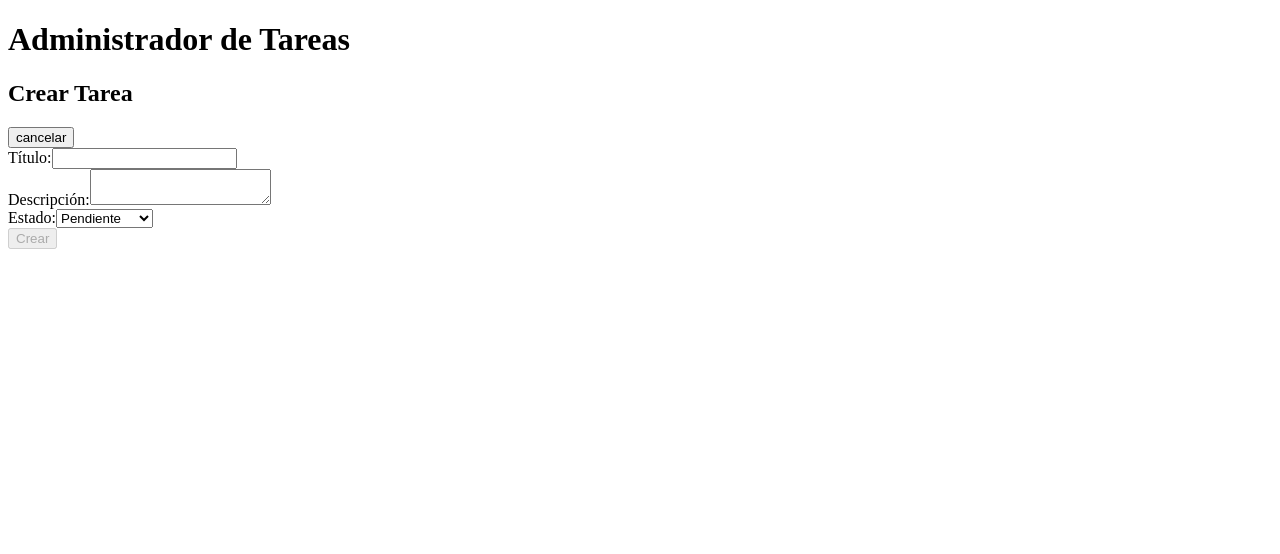
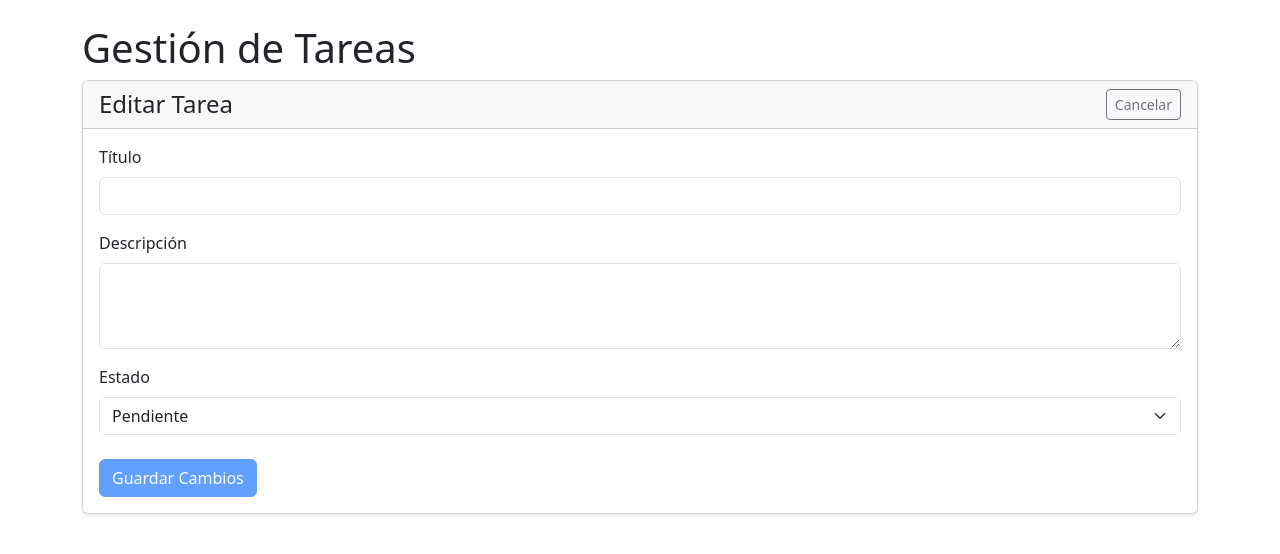
Before and after one commit to HBlaster/tareasFront-forteInnovation, an Angular app: page /tarea/editar/1 in a window 1280 px wide. Shown: the top 554 px of the page. Built offline with nearby package versions, Linux system fonts and the light colour scheme; no server answers.

Commit message:
sweetAlert Added

```diff
--- a/angular.json
+++ b/angular.json
@@ -35,6 +35,7 @@
               "src/assets"
             ],
             "styles": [
+              "node_modules/bootstrap/dist/css/bootstrap.min.css",
               "src/styles.css"
             ],
             "scripts": []
--- a/package.json
+++ b/package.json
@@ -18,7 +18,9 @@
     "@angular/platform-browser": "^17.3.0",
     "@angular/platform-browser-dynamic": "^17.3.0",
     "@angular/router": "^17.3.0",
+    "bootstrap": "^5.3.7",
     "rxjs": "~7.8.0",
+    "sweetalert2": "^11.22.1",
     "tslib": "^2.3.0",
     "zone.js": "~0.14.3"
   },
--- a/src/app/app.component.html
+++ b/src/app/app.component.html
@@ -1,2 +1,4 @@
-<h1>Administrador de Tareas</h1>
-<router-outlet></router-outlet>
+<div class="container mt-4">
+    <h1>Gestión de Tareas</h1>
+  <router-outlet></router-outlet>
+</div>
--- a/src/app/components/tareas/tarea-form/tarea-form.component.html
+++ b/src/app/components/tareas/tarea-form/tarea-form.component.html
@@ -1,30 +1,51 @@
-<h2>Crear Tarea</h2>
-<button routerLink="/tareas">cancelar</button>
+<div class="card shadow-sm">
+  <div class="card-header d-flex justify-content-between align-items-center">
+    <h4 class="mb-0">{{ id ? 'Editar Tarea' : 'Crear Tarea' }}</h4>
+    <a routerLink="/tareas" class="btn btn-outline-secondary btn-sm">Cancelar</a>
+  </div>
+
+  <div class="card-body">
     <form [formGroup]="tareaForm" (ngSubmit)="guardarTarea()">
-  <div>
-    <label for="titulo">Título:</label>
-    <input id="titulo" type="text" formControlName="titulo">
-    <div *ngIf="tareaForm.get('titulo')?.invalid && tareaForm.get('titulo')?.touched">
+      <div class="mb-3">
+        <label for="titulo" class="form-label">Título</label>
+        <input
+          id="titulo"
+          type="text"
+          class="form-control"
+          formControlName="titulo"
+          [ngClass]="{ 'is-invalid': tareaForm.get('titulo')?.invalid && tareaForm.get('titulo')?.touched }"
+        />
+        <div class="invalid-feedback">
           El título es obligatorio.
         </div>
       </div>
 
-  <div>
-    <label for="descripcion">Descripción:</label>
-    <textarea id="descripcion" formControlName="descripcion"></textarea>
-    <div *ngIf="tareaForm.get('descripcion')?.invalid && tareaForm.get('descripcion')?.touched">
+      <div class="mb-3">
+        <label for="descripcion" class="form-label">Descripción</label>
+        <textarea
+          id="descripcion"
+          class="form-control"
+          formControlName="descripcion"
+          rows="3"
+          [ngClass]="{ 'is-invalid': tareaForm.get('descripcion')?.invalid && tareaForm.get('descripcion')?.touched }"
+        ></textarea>
+        <div class="invalid-feedback">
           La descripción es obligatoria.
         </div>
       </div>
 
-  <div>
-    <label for="estado">Estado:</label>
-    <select id="estado" formControlName="estado">
+      <div class="mb-4">
+        <label for="estado" class="form-label">Estado</label>
+        <select id="estado" class="form-select" formControlName="estado">
           <option [value]="estadoTarea.Pendiente">Pendiente</option>
           <option [value]="estadoTarea.EnProgreso">En Progreso</option>
           <option [value]="estadoTarea.Completada">Completada</option>
         </select>
       </div>
 
-  <button type="submit" [disabled]="tareaForm.invalid">Crear</button>
+      <button type="submit" class="btn btn-primary" [disabled]="tareaForm.invalid">
+        {{ id ? 'Guardar Cambios' : 'Crear Tarea' }}
+      </button>
     </form>
+  </div>
+</div>
--- a/src/app/components/tareas/tarea-form/tarea-form.component.ts
+++ b/src/app/components/tareas/tarea-form/tarea-form.component.ts
@@ -2,7 +2,10 @@ import { Component, OnInit } from '@angular/core';
 import { FormBuilder, FormGroup, Validators } from '@angular/forms';
 import { Tarea, EstadoTarea } from '../../../models/tarea.model';
 import { TareaService } from '../../../services/tarea.service';
+import {NotificationService} from '../../../services/notification.service';
 import { ActivatedRoute, Router } from '@angular/router';
+import Swal from 'sweetalert2';
+
 
 @Component({
   selector: 'app-tarea-form',
@@ -19,7 +22,8 @@ export class TareaFormComponent implements OnInit {
     private fb: FormBuilder,
     private tareaService: TareaService,
     private route: ActivatedRoute,
-    private router: Router
+    private router: Router,
+    private notificationService: NotificationService
   ) {}
 
   ngOnInit(): void {
@@ -45,8 +49,6 @@ export class TareaFormComponent implements OnInit {
   guardarTarea(): void {
   if (this.tareaForm.invalid) return;
 
-    console.log('Formulario enviado:', this.tareaForm.value);
-
   const tareaData: Tarea = {
     ...this.tareaForm.value,
     id: this.id ?? 0,
@@ -62,10 +64,15 @@ export class TareaFormComponent implements OnInit {
 
   operacion.subscribe({
     next: () => {
-        alert(this.id ? 'Tarea editada con éxito' : 'Tarea creada con éxito');
-        this.router.navigate(['/tareas']);
+      this.notificationService.mensajeExito(
+        this.id ? 'Tarea actualizada' : 'Tarea creada',
+        this.id ? 'Los cambios se guardaron correctamente.' : 'La tarea se creó exitosamente.'
+      ).then(() => this.router.navigate(['/tareas']));
     },
-      error: (err) => console.error('Error al guardar tarea', err),
+    error: (err) => {
+      console.error('Error al guardar tarea', err);
+      this.notificationService.mensajeError('Error', 'No se pudo guardar la tarea.');
+    }
   });
 }
 }
--- a/src/app/components/tareas/tareas-lista/tareas-lista.component.html
+++ b/src/app/components/tareas/tareas-lista/tareas-lista.component.html
@@ -1,8 +1,10 @@
-<h2>Lista de Tareas</h2>
-<button routerLink="/tarea/nueva">+ Nueva Tarea</button>
+<div class="d-flex justify-content-between align-items-center mb-3">
+  <h2 class="mb-0">Lista de Tareas</h2>
+  <a routerLink="/tarea/nueva" class="btn btn-success">+ Nueva Tarea</a>
+</div>
 
-<table border="1" cellpadding="8" cellspacing="0" *ngIf="tareas.length > 0; else noData">
-  <thead>
+<table class="table table-striped table-bordered table-hover" *ngIf="tareas.length > 0; else noData">
+  <thead class="table-dark text-center">
     <tr>
       <th>ID</th>
       <th>Título</th>
@@ -14,19 +16,21 @@
   </thead>
   <tbody>
     <tr *ngFor="let tarea of tareas">
-      <td>{{ tarea.id }}</td>
+      <td class="text-center">{{ tarea.id }}</td>
       <td>{{ tarea.titulo }}</td>
       <td>{{ tarea.descripcion }}</td>
       <td>{{ getEstadoTexto(tarea.estado) }}</td>
       <td>{{ tarea.fechaCreacion | date:'short' }}</td>
-      <td>
-        <button (click)="editarTarea(tarea)">Editar</button>
-        <button (click)="eliminarTarea(tarea.id)">Eliminar</button>
+      <td class="text-center">
+        <button class="btn btn-warning btn-sm me-2" (click)="editarTarea(tarea)">Editar</button>
+        <button class="btn btn-danger btn-sm" (click)="eliminarTarea(tarea.id)">Eliminar</button>
       </td>
     </tr>
   </tbody>
 </table>
 
 <ng-template #noData>
-  <p>No hay tareas disponibles.</p>
+  <div class="alert alert-info text-center">
+    No hay tareas disponibles.
+  </div>
 </ng-template>
--- a/src/app/components/tareas/tareas-lista/tareas-lista.component.ts
+++ b/src/app/components/tareas/tareas-lista/tareas-lista.component.ts
@@ -1,7 +1,10 @@
 import { Component, OnInit  } from '@angular/core';
 import { Tarea, EstadoTarea } from '../../../models/tarea.model';
 import { TareaService } from '../../../services/tarea.service';
+import {NotificationService} from '../../../services/notification.service';
 import { Router } from '@angular/router';
+import Swal from 'sweetalert2';
+
 
 @Component({
   selector: 'app-tareas-lista',
@@ -13,7 +16,7 @@ export class TareasListaComponent implements OnInit {
   tareas: Tarea[] = [];
   estadoTarea = EstadoTarea;
 
-  constructor(private tareaService: TareaService, private router: Router) { }
+  constructor(private tareaService: TareaService, private router: Router, private notificationService: NotificationService) { }
 
   ngOnInit(): void {
     this.cargarTareas();
@@ -30,18 +33,19 @@ export class TareasListaComponent implements OnInit {
     return EstadoTarea[estado]; // Convierte 0 → Pendiente, 1 → EnProgreso, etc.
   }
   eliminarTarea(id: number): void {
-  const confirmacion = confirm('¿Estás seguro de que deseas eliminar esta tarea?');
+  this.notificationService.confirmacionEliminacion().then(confirmado => {
+    if (!confirmado) return;
 
-  if (!confirmacion) return;
-
-  this.tareaService.delete(id).subscribe({
-    next: () => {
-      this.tareas = this.tareas.filter(tarea => tarea.id !== id);
-      console.log('Tarea eliminada con éxito');
-    },
-    error: err => console.error('Error al eliminar tarea', err)
+    this.tareaService.delete(id).subscribe({
+      next: () => {
+        this.tareas = this.tareas.filter(t => t.id !== id);
+        this.notificationService.mensajeExito('Eliminado', 'La tarea fue eliminada con éxito.');
+      },
+      error: () => this.notificationService.mensajeError('Error', 'No se pudo eliminar la tarea.')
+    });
   });
 }
+
 
   editarTarea(tarea: Tarea): void {
     // this.router.navigate([`/tarea/editar/${tarea.id}`]);
--- /dev/null
+++ b/src/app/services/notification.service.ts
@@ -0,0 +1,39 @@
+import { Injectable } from '@angular/core';
+import Swal from 'sweetalert2';
+
+@Injectable({
+  providedIn: 'root'
+})
+export class NotificationService {
+
+  constructor() { }
+
+  confirmacionEliminacion(): Promise<boolean> {
+    return Swal.fire({
+      title: '¿Estás seguro?',
+      text: 'Esta acción eliminará la tarea permanentemente.',
+      icon: 'warning',
+      showCancelButton: true,
+      confirmButtonText: 'Sí, eliminar',
+      cancelButtonText: 'Cancelar'
+    }).then(result => result.isConfirmed);
+  }
+
+  mensajeExito(titulo: string, texto: string = '') {
+    return Swal.fire({
+      title: titulo,
+      text: texto,
+      icon: 'success',
+      confirmButtonText: 'OK'
+    });
+  }
+
+  mensajeError(titulo: string, texto: string = '') {
+    Swal.fire({
+      title: titulo,
+      text: texto,
+      icon: 'error',
+      confirmButtonText: 'OK'
+    });
+  }
+}
```
Also changed, not shown: 1 other file (tests, documents, lock files or other folders). Lines whose indentation alone changed are shown as unchanged.
